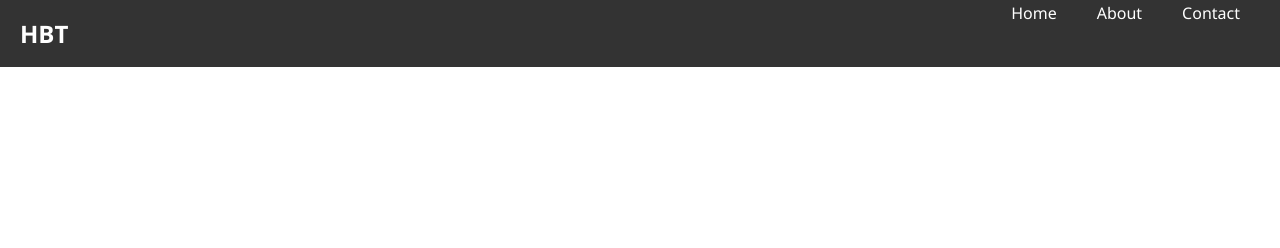
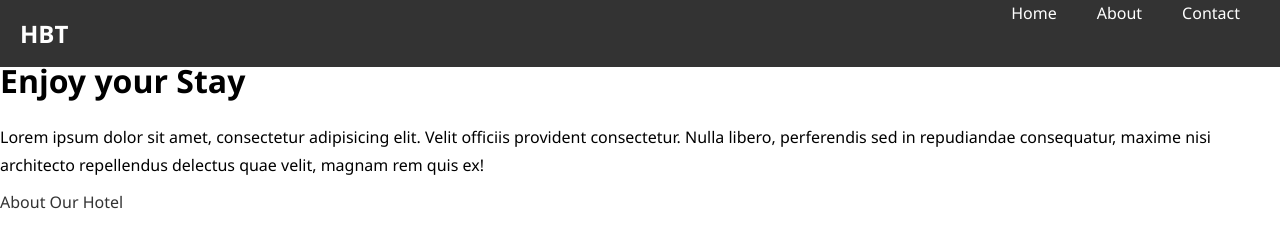
Before and after one commit to kingsham/Hotel, a plain HTML site: page index.html in a window 1280 px wide. Drawn offline with Linux system fonts and the light colour scheme.

Commit message:
Formatted the Home Page

```diff
--- a/index.html
+++ b/index.html
@@ -24,6 +24,14 @@
 </ul>
 </div>
 </nav>
+<div id="showcase">
+    <div id="container"></div>
+    <div class="showcase-content">
+    <h1><span class="text-primary"> </span>Enjoy your Stay</h1>
+    <p class="lead">Lorem ipsum dolor sit amet, consectetur adipisicing elit. Velit officiis provident consectetur. Nulla libero, perferendis sed in repudiandae consequatur, maxime nisi architecto repellendus delectus quae velit, magnam rem quis ex!</p>
+    <a class ="btn" href="about.html">About Our Hotel</a>
+    </div>
+</div>
 </header>
 </body>
 </html>
```
